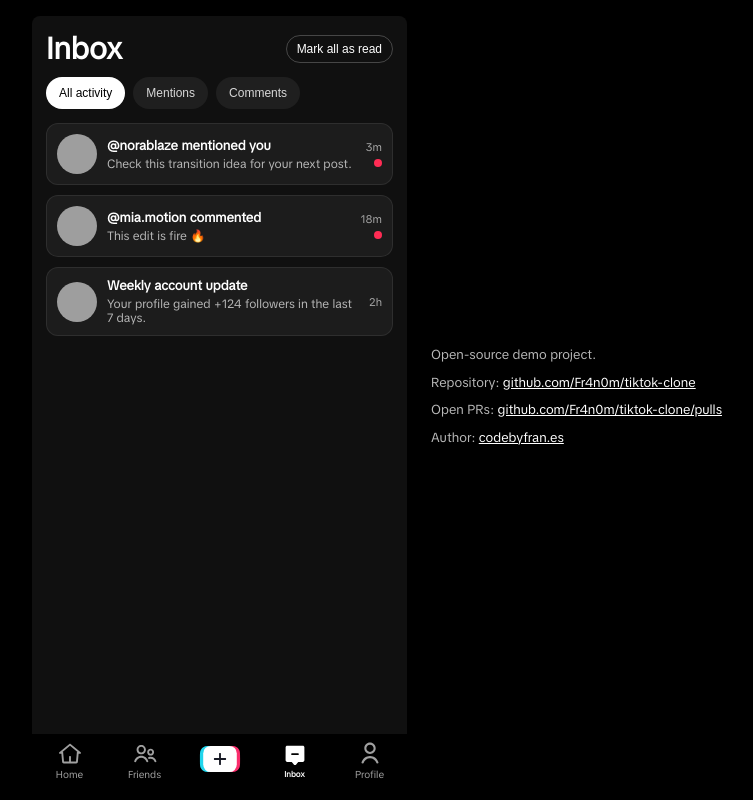
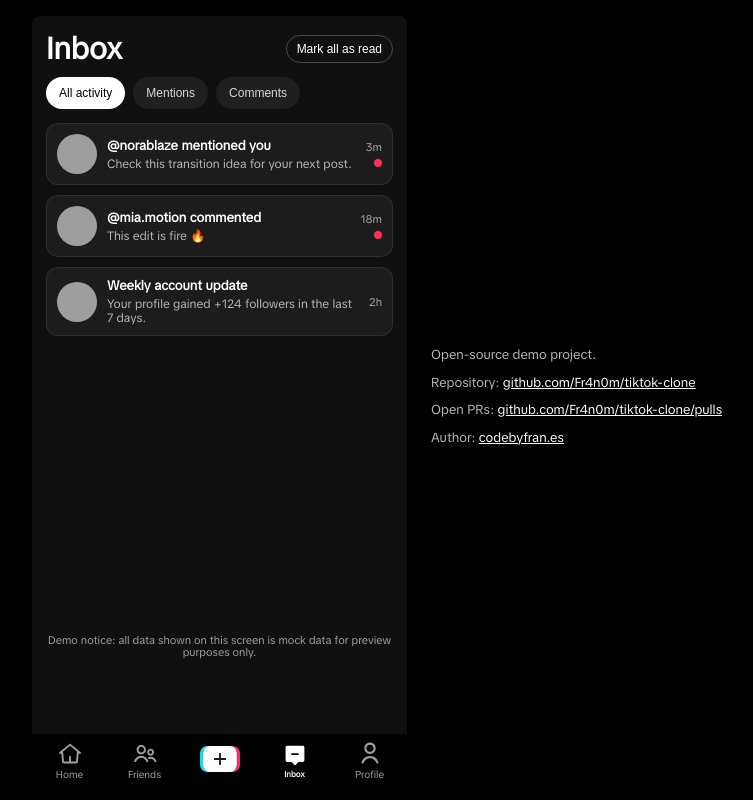
Before and after one commit to Fr4n0m/tiktok-clone, a React (Vite) app: page /inbox in a window 1280 px wide. Shown: the whole page, without its empty margins (263-1016 px from the left). Built offline with nearby package versions, Linux system fonts and the light colour scheme; grey boxes are pictures that could not be loaded.

Commit message:
feat: add bottom-pinned mock data disclaimers to social pages

```diff
--- a/src/content/uiText.ts
+++ b/src/content/uiText.ts
@@ -77,4 +77,6 @@ export const UI_TEXT = {
     likesThisWeek: "Likes this week",
     contentGrid: "Recent videos",
   },
+  mockDisclaimer:
+    "Demo notice: all data shown on this screen is mock data for preview purposes only.",
 };
--- a/src/pages/Friends/index.tsx
+++ b/src/pages/Friends/index.tsx
@@ -42,6 +42,8 @@ const Friends = () => {
           </article>
         ))}
       </div>
+
+      <p className={styles.disclaimer}>{UI_TEXT.mockDisclaimer}</p>
     </section>
   );
 };
--- a/src/pages/Friends/styles.module.css
+++ b/src/pages/Friends/styles.module.css
@@ -1,6 +1,8 @@
 .friends {
     background: linear-gradient(180deg, #111 0%, #1d1d1d 100%);
     color: #fff;
+    display: flex;
+    flex-direction: column;
     min-height: 100%;
     padding: 18px 14px 76px;
 }
@@ -89,3 +91,10 @@
     color: #aaaaaa;
     font-size: 12px;
 }
+
+.disclaimer {
+    color: #9f9f9f;
+    font-size: 11px;
+    margin: auto 0 0;
+    text-align: center;
+}
--- a/src/pages/Inbox/index.tsx
+++ b/src/pages/Inbox/index.tsx
@@ -56,6 +56,8 @@ const Inbox = () => {
           </article>
         ))}
       </div>
+
+      <p className={styles.disclaimer}>{UI_TEXT.mockDisclaimer}</p>
     </section>
   );
 };
--- a/src/pages/Inbox/styles.module.css
+++ b/src/pages/Inbox/styles.module.css
@@ -1,6 +1,8 @@
 .inbox {
     background: #101010;
     color: #fff;
+    display: flex;
+    flex-direction: column;
     min-height: 100%;
     padding: 16px 14px 76px;
 }
@@ -100,3 +102,10 @@
     height: 8px;
     width: 8px;
 }
+
+.disclaimer {
+    color: #9f9f9f;
+    font-size: 11px;
+    margin: auto 0 0;
+    text-align: center;
+}
--- a/src/pages/Profile/index.tsx
+++ b/src/pages/Profile/index.tsx
@@ -66,6 +66,8 @@ const Profile = () => {
           ))}
         </div>
       </section>
+
+      <p className={styles.disclaimer}>{UI_TEXT.mockDisclaimer}</p>
     </section>
   );
 };
--- a/src/pages/Profile/styles.module.css
+++ b/src/pages/Profile/styles.module.css
@@ -1,6 +1,8 @@
 .profile {
     background: #0f0f0f;
     color: #fff;
+    display: flex;
+    flex-direction: column;
     min-height: 100%;
     padding: 16px 14px 76px;
 }
@@ -124,3 +126,10 @@
     position: absolute;
     width: 100%;
 }
+
+.disclaimer {
+    color: #9f9f9f;
+    font-size: 11px;
+    margin: auto 0 0;
+    text-align: center;
+}
```
